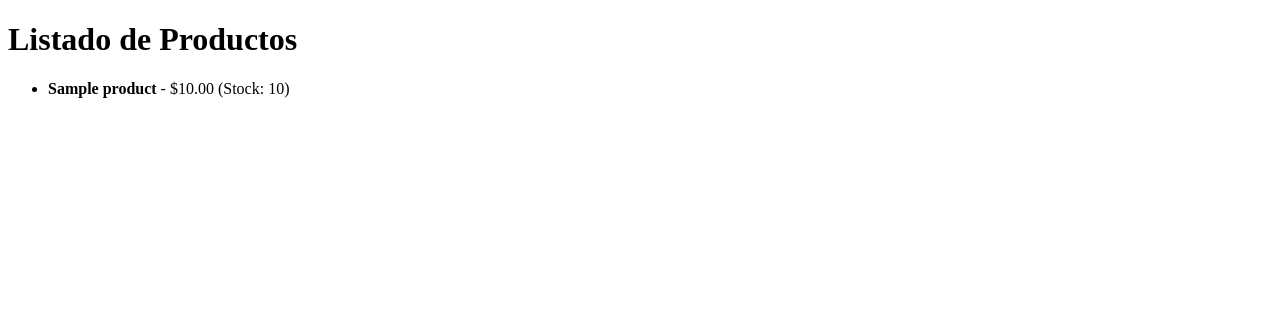
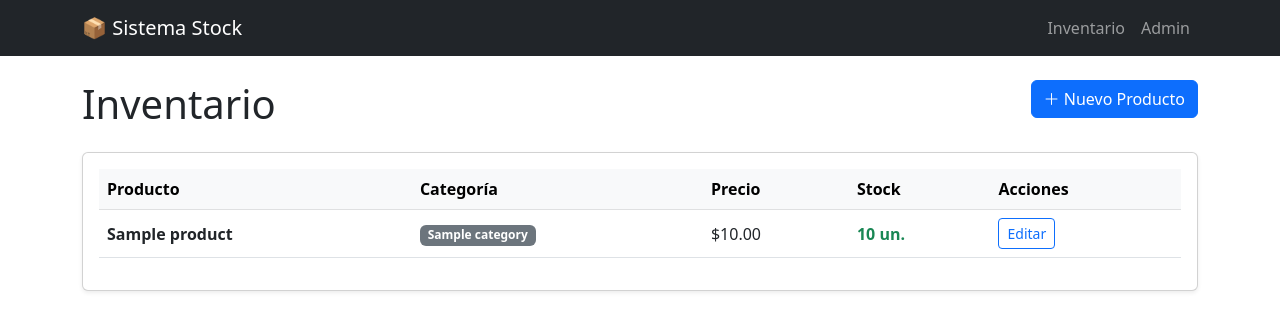
Before and after one commit to alejfrossi/sistema-gestion-stock, a Django app: page /productos/ in a window 1280 px wide. Shown: the top 331 px of the page. Run offline with Django 5.2, Linux system fonts and the light colour scheme; tables that the repository leaves empty hold one stand-in row (values such as "Sample post").

Commit message:
style(core): add bootstrap 5 base template and style product list

```diff
--- a/src/apps/inventory/templates/inventory/product_list.html
+++ b/src/apps/inventory/templates/inventory/product_list.html
@@ -1,21 +1,63 @@
-<!DOCTYPE html>
-<html>
-<head>
-    <title>Inventario</title>
-</head>
-<body>
-    <h1>Listado de Productos</h1>
+{% extends 'base.html' %}
 
-    <ul>
-        {% for product in products %}
-            <li>
-                <strong>{{ product.name }}</strong>
-                - ${{ product.price }}
-                (Stock: {{ product.quantity }})
-            </li>
-        {% empty %}
-            <li>No hay productos registrados aún.</li>
-        {% endfor %}
-    </ul>
-</body>
-</html>
+{% block title %}Listado de Productos{% endblock %}
+
+{% block content %}
+<div class="row mb-3">
+    <div class="col-md-6">
+        <h1>Inventario</h1>
+    </div>
+    <div class="col-md-6 text-end">
+        <a href="#" class="btn btn-primary">
+            <i class="bi bi-plus-lg"></i> Nuevo Producto
+        </a>
+    </div>
+</div>
+
+<div class="card shadow-sm">
+    <div class="card-body">
+        <div class="table-responsive">
+            <table class="table table-hover align-middle">
+                <thead class="table-light">
+                    <tr>
+                        <th>Producto</th>
+                        <th>Categoría</th>
+                        <th>Precio</th>
+                        <th>Stock</th>
+                        <th>Acciones</th>
+                    </tr>
+                </thead>
+                <tbody>
+                    {% for product in products %}
+                    <tr>
+                        <td>
+                            <strong>{{ product.name }}</strong>
+                        </td>
+                        <td>
+                            <span class="badge bg-secondary">{{ product.category.name }}</span>
+                        </td>
+                        <td>${{ product.price }}</td>
+                        <td>
+                            {% if product.quantity > 0 %}
+                                <span class="text-success fw-bold">{{ product.quantity }} un.</span>
+                            {% else %}
+                                <span class="text-danger fw-bold">Sin Stock</span>
+                            {% endif %}
+                        </td>
+                        <td>
+                            <button class="btn btn-sm btn-outline-primary">Editar</button>
+                        </td>
+                    </tr>
+                    {% empty %}
+                    <tr>
+                        <td colspan="5" class="text-center text-muted py-4">
+                            No hay productos registrados.
+                        </td>
+                    </tr>
+                    {% endfor %}
+                </tbody>
+            </table>
+        </div>
+    </div>
+</div>
+{% endblock %}
--- a/src/config/settings.py
+++ b/src/config/settings.py
@@ -59,7 +59,7 @@ ROOT_URLCONF = 'config.urls'
 TEMPLATES = [
     {
         'BACKEND': 'django.template.backends.django.DjangoTemplates',
-        'DIRS': [],
+        'DIRS': [BASE_DIR / 'templates'],
         'APP_DIRS': True,
         'OPTIONS': {
             'context_processors': [
--- /dev/null
+++ b/src/templates/base.html
@@ -0,0 +1,38 @@
+<!doctype html>
+<html lang="es">
+  <head>
+    <meta charset="utf-8">
+    <meta name="viewport" content="width=device-width, initial-scale=1">
+    <title>{% block title %}Sistema Stock{% endblock %}</title>
+    <link href="https://cdn.jsdelivr.net/npm/bootstrap@5.3.0/dist/css/bootstrap.min.css" rel="stylesheet">
+    <link rel="stylesheet" href="https://cdn.jsdelivr.net/npm/bootstrap-icons@1.10.0/font/bootstrap-icons.css">
+  </head>
+  <body>
+
+    <nav class="navbar navbar-expand-lg navbar-dark bg-dark mb-4">
+      <div class="container">
+        <a class="navbar-brand" href="#">📦 Sistema Stock</a>
+        <button class="navbar-toggler" type="button" data-bs-toggle="collapse" data-bs-target="#navbarNav">
+          <span class="navbar-toggler-icon"></span>
+        </button>
+        <div class="collapse navbar-collapse" id="navbarNav">
+          <ul class="navbar-nav ms-auto">
+            <li class="nav-item">
+              <a class="nav-link" href="{% url 'product_list' %}">Inventario</a>
+            </li>
+            <li class="nav-item">
+              <a class="nav-link" href="/admin">Admin</a>
+            </li>
+          </ul>
+        </div>
+      </div>
+    </nav>
+
+    <div class="container">
+      {% block content %}
+      {% endblock %}
+    </div>
+
+    <script src="https://cdn.jsdelivr.net/npm/bootstrap@5.3.0/dist/js/bootstrap.bundle.min.js"></script>
+  </body>
+</html>
```
